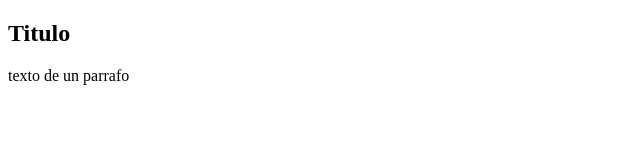
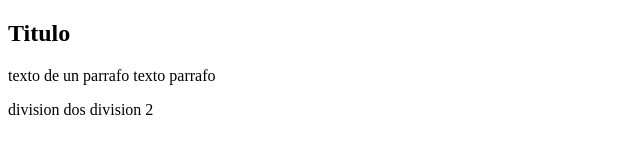
Before and after one commit to samipahe/semaan-1-701, a website: page src/index.html in a window 1280 px wide. Shown: the whole page, without its empty margins (0-640 px from the left). Drawn offline with Linux system fonts and the light colour scheme.

Commit message:
se agrego segunda division

```diff
--- a/src/index.html
+++ b/src/index.html
@@ -10,7 +10,12 @@
         <h2>Titulo</h2>
         <p>
             texto de un parrafo
+            texto parrafo
         </p>
+        <div>
+            division dos
+            division 2
+        </div>
     </div>
 
 </body>
```
